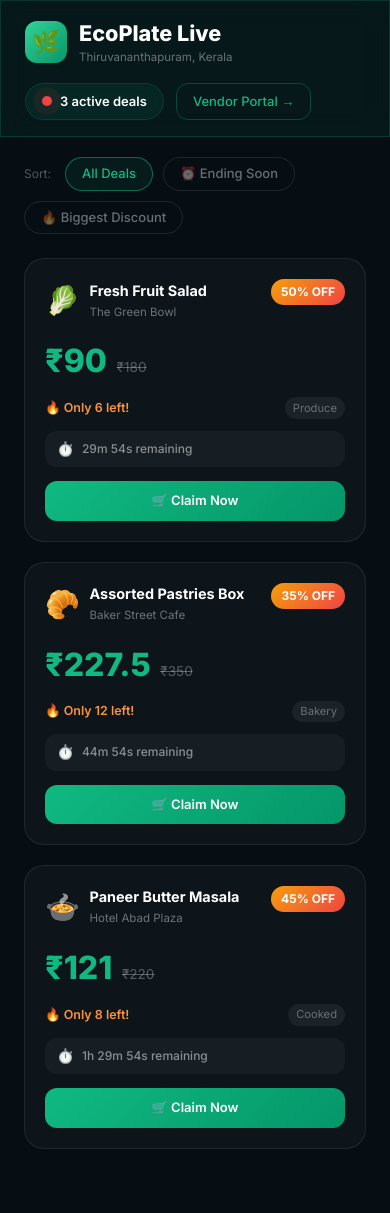
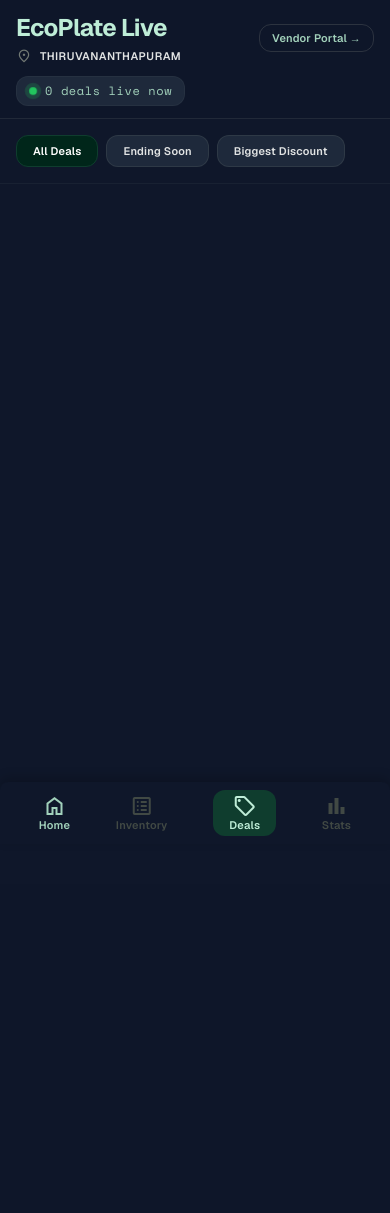
Before and after one commit to Athul-Titus/codex, a Flask app: page / in a window 390 px wide. After the commit the page ends 836 px from the top, so only its background shows below. Run offline with Flask 3, Linux system fonts and the light colour scheme; some libraries are stand-ins or nearby versions.

Commit message:
feat: create consumer feed template with live deal display and claim modal

```diff
--- a/ecoplate/templates/feed.html
+++ b/ecoplate/templates/feed.html
@@ -1,161 +1,202 @@
 <!DOCTYPE html>
-<html lang="en">
+<html class="dark" lang="en">
 <head>
-  <meta charset="UTF-8" />
-  <meta name="viewport" content="width=device-width, initial-scale=1.0" />
-  <title>EcoPlate Live — Thiruvananthapuram</title>
-  <meta name="description" content="EcoPlate Live Feed — Discover surplus food deals near you in Thiruvananthapuram. Save money, reduce waste." />
-  <link rel="preconnect" href="https://fonts.googleapis.com" />
-  <link href="https://fonts.googleapis.com/css2?family=Inter:wght@300;400;500;600;700;800&display=swap" rel="stylesheet" />
-  <script src="https://cdn.tailwindcss.com"></script>
-  <style>
-    * { font-family: 'Inter', sans-serif; box-sizing: border-box; }
-    body { background: #060e14; min-height: 100vh; color: #fff; }
+<meta charset="utf-8"/>
+<meta content="width=device-width, initial-scale=1.0" name="viewport"/>
+<title>EcoPlate Live — Consumer Feed</title>
+<meta name="description" content="EcoPlate Live Feed — Discover surplus food deals near you in Thiruvananthapuram. Save money, reduce waste." />
+<script src="https://cdn.tailwindcss.com?plugins=forms,container-queries"></script>
+<link href="https://fonts.googleapis.com/css2?family=Material+Symbols+Outlined:wght,FILL@100..700,0..1&display=swap" rel="stylesheet"/>
+<link href="https://fonts.googleapis.com" rel="preconnect"/>
+<link crossorigin="" href="https://fonts.gstatic.com" rel="preconnect"/>
+<link href="https://fonts.googleapis.com/css2?family=Geist:wght@400;600;700&family=Space+Mono:wght@400;700&display=swap" rel="stylesheet"/>
+<script id="tailwind-config">
+  tailwind.config = {
+    darkMode: "class",
+    theme: {
+      extend: {
+        "colors": {
+          "on-secondary-fixed": "#410000",
+          "primary-fixed": "#beedd7",
+          "surface-tint": "#3b6756",
+          "on-secondary-fixed-variant": "#930002",
+          "on-tertiary-fixed-variant": "#214f41",
+          "surface-variant": "#e1e3e3",
+          "surface-dim": "#d9dada",
+          "error-container": "#ffdad6",
+          "on-secondary-container": "#fffbff",
+          "primary-fixed-dim": "#a2d1bb",
+          "on-primary": "#ffffff",
+          "on-surface": "#191c1c",
+          "on-tertiary-fixed": "#002118",
+          "surface-container-high": "#e7e8e8",
+          "inverse-primary": "#a2d1bb",
+          "on-background": "#191c1c",
+          "on-tertiary-container": "#7aa897",
+          "on-primary-fixed-variant": "#234f3f",
+          "on-error-container": "#93000a",
+          "on-secondary": "#ffffff",
+          "on-tertiary": "#ffffff",
+          "outline": "#717974",
+          "secondary-container": "#dc3225",
+          "tertiary": "#00261c",
+          "primary-container": "#0f3d2e",
+          "surface-container-low": "#f3f4f4",
+          "tertiary-fixed": "#bcedda",
+          "tertiary-fixed-dim": "#a1d1bf",
+          "primary": "#00261a",
+          "error": "#ba1a1a",
+          "on-error": "#ffffff",
+          "on-surface-variant": "#414944",
+          "inverse-surface": "#2e3131",
+          "on-primary-fixed": "#002116",
+          "surface-container-highest": "#e1e3e3",
+          "outline-variant": "#c0c8c3",
+          "surface": "#f8f9f9",
+          "surface-container-lowest": "#ffffff",
+          "secondary-fixed": "#ffdad5",
+          "surface-bright": "#f8f9f9",
+          "background": "#f8f9f9",
+          "secondary": "#b8130e",
+          "inverse-on-surface": "#f0f1f1",
+          "secondary-fixed-dim": "#ffb4a9",
+          "on-primary-container": "#7ba894",
+          "surface-container": "#edeeee",
+          "tertiary-container": "#0c3d30"
+        },
+        "borderRadius": {
+          "DEFAULT": "0.125rem",
+          "lg": "0.25rem",
+          "xl": "0.5rem",
+          "full": "0.75rem"
+        },
+        "spacing": {
+          "stack-gap-sm": "8px",
+          "stack-gap-lg": "32px",
+          "container-padding": "24px",
+          "gutter": "16px",
+          "stack-gap-md": "16px",
+          "sidebar-width": "260px",
+          "unit": "4px"
+        },
+        "fontFamily": {
+          "label-sm": ["Geist"],
+          "display-metrics": ["Geist"],
+          "headline-md": ["Geist"],
+          "headline-lg-mobile": ["Geist"],
+          "body-md": ["Geist"],
+          "headline-lg": ["Geist"],
+          "body-lg": ["Geist"],
+          "label-mono": ["Space Mono"]
+        },
+        "fontSize": {
+          "label-sm": ["11px", {"lineHeight": "14px", "letterSpacing": "0.02em", "fontWeight": "600"}],
+          "display-metrics": ["48px", {"lineHeight": "1.1", "letterSpacing": "-0.02em", "fontWeight": "700"}],
+          "headline-md": ["24px", {"lineHeight": "32px", "fontWeight": "600"}],
+          "headline-lg-mobile": ["24px", {"lineHeight": "32px", "fontWeight": "600"}],
+          "body-md": ["14px", {"lineHeight": "20px", "fontWeight": "400"}],
+          "headline-lg": ["32px", {"lineHeight": "40px", "letterSpacing": "-0.01em", "fontWeight": "600"}],
+          "body-lg": ["16px", {"lineHeight": "24px", "fontWeight": "400"}],
+          "label-mono": ["12px", {"lineHeight": "16px", "letterSpacing": "0.05em", "fontWeight": "500"}]
+        }
+      },
+    },
+  }
+</script>
+<style>
+    body { background-color: #0f172a; color: #f8fafc; }
+    .pulse-dot { animation: pulse 2s infinite; }
+    @keyframes pulse {
+        0% { transform: scale(0.95); box-shadow: 0 0 0 0 rgba(34, 197, 94, 0.7); }
+        70% { transform: scale(1); box-shadow: 0 0 0 6px rgba(34, 197, 94, 0); }
+        100% { transform: scale(0.95); box-shadow: 0 0 0 0 rgba(34, 197, 94, 0); }
+    }
+    .pulse-text { animation: pulse-text 2s infinite; }
+    @keyframes pulse-text { 0% { opacity: 1; } 50% { opacity: 0.6; } 100% { opacity: 1; } }
+    .hide-scrollbar::-webkit-scrollbar { display: none; }
+    .hide-scrollbar { -ms-overflow-style: none; scrollbar-width: none; }
+    .countdown.urgent { animation: pulse-text 1s step-start infinite; color: #ef4444; }
+    #claim-modal { display: none; }
+    #claim-modal.open { display: flex; }
+</style>
+<style>body { min-height: max(884px, 100dvh); }</style>
+</head>
+<body class="antialiased pb-24 font-body-md">
 
-    .glass { background: rgba(16,185,129,.06); backdrop-filter: blur(14px); border: 1px solid rgba(16,185,129,.18); }
-    .glass-card { background: rgba(255,255,255,.03); backdrop-filter: blur(10px); border: 1px solid rgba(255,255,255,.08); }
-
-    /* Deal card */
-    .deal-card {
-      background: rgba(255,255,255,.03);
-      border: 1px solid rgba(255,255,255,.08);
-      border-radius: 1.25rem;
-      padding: 1.25rem;
-      transition: transform .25s ease, border-color .25s ease, box-shadow .25s ease;
-    }
-    .deal-card:hover {
-      transform: translateY(-4px);
-      border-color: rgba(16,185,129,.35);
-      box-shadow: 0 16px 40px rgba(16,185,129,.12);
-    }
-    .deal-card.expired {
-      opacity: .4;
-      filter: grayscale(.6);
-    }
-    .deal-card.expired:hover { transform: none; border-color: rgba(255,255,255,.08); box-shadow: none; }
-
-    /* Live pulse */
-    .live-dot {
-      width:10px; height:10px; border-radius:50%; background:#ef4444;
-      animation: livering 1.5s infinite;
-    }
-    @keyframes livering {
-      0%   { box-shadow: 0 0 0 0 rgba(239,68,68,.6); }
-      70%  { box-shadow: 0 0 0 10px rgba(239,68,68,0); }
-      100% { box-shadow: 0 0 0 0 rgba(239,68,68,0); }
-    }
-
-    /* Filter chips */
-    .chip {
-      padding: .375rem 1rem; border-radius: 99px; font-size: .8125rem; font-weight: 500;
-      border: 1px solid rgba(255,255,255,.1); color: rgba(255,255,255,.4);
-      cursor: pointer; transition: all .2s; background: transparent;
-    }
-    .chip:hover, .chip.active {
-      border-color: rgba(16,185,129,.5); color: #10b981;
-      background: rgba(16,185,129,.08);
-    }
-
-    /* OFF badge */
-    .off-badge {
-      background: linear-gradient(135deg,#f59e0b,#ef4444);
-      font-size: .75rem; font-weight: 700; color: #fff;
-      padding: .25rem .625rem; border-radius: 99px;
-      display: inline-block; white-space: nowrap;
-    }
-
-    /* Claim button */
-    .claim-btn {
-      background: linear-gradient(135deg,#10b981,#059669);
-      color: #fff; font-weight: 600; font-size: .8125rem;
-      border-radius: .75rem; padding: .625rem 1rem;
-      border: none; cursor: pointer; width: 100%;
-      transition: all .2s;
-    }
-    .claim-btn:hover { transform: translateY(-2px); box-shadow: 0 6px 20px rgba(16,185,129,.35); }
-    .claim-btn:disabled { background: rgba(255,255,255,.08); transform: none; box-shadow: none; cursor: not-allowed; color: rgba(255,255,255,.35); }
-
-    /* Countdown */
-    .countdown { font-size: .75rem; font-weight: 500; color: rgba(255,255,255,.5); }
-    .countdown.urgent { color: #ef4444; animation: blink 1s step-start infinite; }
-    @keyframes blink { 0%,100%{opacity:1} 50%{opacity:.35} }
-
-    /* Modal */
-    #claim-modal { display: none; position: fixed; inset: 0; z-index: 999; background: rgba(0,0,0,.75); backdrop-filter: blur(8px); align-items: center; justify-content: center; padding: 1.5rem; }
-    #claim-modal.open { display: flex; }
-    .modal-box {
-      background: #0a1929; border: 1px solid rgba(16,185,129,.35);
-      border-radius: 1.5rem; padding: 2.5rem; max-width: 360px; width: 100%; text-align: center;
-    }
-
-    .pickup-code {
-      font-family: 'Courier New', monospace;
-      font-size: 2.5rem; font-weight: 700; color: #10b981;
-      letter-spacing: .4em;
-    }
-  </style>
-</head>
-<body>
-
-<!-- HEADER -->
-<header class="glass sticky top-0 z-50" style="border-bottom:1px solid rgba(16,185,129,.2)">
-  <div style="max-width:1200px;margin:0 auto;padding:1rem 1.5rem;display:flex;align-items:center;justify-content:space-between;gap:1rem;flex-wrap:wrap">
-    <div style="display:flex;align-items:center;gap:.75rem">
-      <div style="width:42px;height:42px;border-radius:12px;background:linear-gradient(135deg,#34d399,#059669);display:flex;align-items:center;justify-content:center;font-size:1.4rem">&#x1F33F;</div>
-      <div>
-        <h1 style="font-size:1.35rem;font-weight:800;color:#fff;margin:0">EcoPlate Live</h1>
-        <p style="font-size:.72rem;color:rgba(255,255,255,.4);margin:0">Thiruvananthapuram, Kerala</p>
+<!-- Header -->
+<header class="sticky top-0 z-40 bg-[#0f172a]/90 backdrop-blur-md border-b border-outline/20 px-4 py-3">
+  <div class="flex items-center justify-between">
+    <div class="flex flex-col gap-1">
+      <h1 class="font-headline-lg-mobile text-headline-lg-mobile text-primary-fixed font-bold tracking-tight">EcoPlate Live</h1>
+      <div class="flex items-center gap-2">
+        <span class="material-symbols-outlined text-[16px] text-outline">location_on</span>
+        <span class="font-label-sm text-label-sm text-surface-variant uppercase tracking-wider">Thiruvananthapuram</span>
       </div>
     </div>
-    <div style="display:flex;align-items:center;gap:.75rem;flex-wrap:wrap">
-      <div class="glass" style="display:flex;align-items:center;gap:.5rem;padding:.5rem 1rem;border-radius:99px">
-        <div class="live-dot"></div>
-        <span style="font-size:.8125rem;font-weight:600;color:#fff"><span id="deal-count">0</span> active deals</span>
-      </div>
-      <a href="/vendor" style="font-size:.8125rem;color:#10b981;border:1px solid rgba(16,185,129,.3);padding:.5rem 1rem;border-radius:.75rem;text-decoration:none;font-weight:500;transition:all .2s"
-         onmouseover="this.style.background='rgba(16,185,129,.08)'"
-         onmouseout="this.style.background=''">Vendor Portal &#x2192;</a>
-    </div>
+    <a href="/vendor" class="font-label-sm text-label-sm text-primary-fixed-dim border border-outline/30 px-3 py-1.5 rounded-full hover:bg-[#1e293b] transition-colors">Vendor Portal →</a>
+  </div>
+  <div class="mt-3 flex items-center gap-2 bg-[#1e293b] rounded-full px-3 py-1.5 w-fit border border-outline/10">
+    <div class="w-2 h-2 rounded-full bg-green-500 pulse-dot"></div>
+    <span class="font-label-mono text-label-mono text-primary-fixed-dim"><span id="deal-count">0</span> deals live now</span>
   </div>
 </header>
 
-<!-- FILTER CHIPS -->
-<div style="max-width:1200px;margin:0 auto;padding:1.25rem 1.5rem .5rem;display:flex;align-items:center;gap:.625rem;flex-wrap:wrap">
-  <span style="font-size:.75rem;color:rgba(255,255,255,.3);margin-right:.25rem">Sort:</span>
-  <button id="chip-all"      class="chip active">All Deals</button>
-  <button id="chip-ending"   class="chip">&#x23F0; Ending Soon</button>
-  <button id="chip-discount" class="chip">&#x1F525; Biggest Discount</button>
+<!-- Filter Bar -->
+<div class="px-4 py-4 hide-scrollbar overflow-x-auto whitespace-nowrap border-b border-outline/10">
+  <div class="flex gap-2">
+    <button id="chip-all" class="bg-primary text-on-primary border border-primary-container px-4 py-2 rounded-full font-label-sm text-label-sm hover:bg-primary-container transition-colors">All Deals</button>
+    <button id="chip-ending" class="bg-[#1e293b] text-surface-variant border border-outline/20 px-4 py-2 rounded-full font-label-sm text-label-sm hover:bg-[#1e293b]/80 transition-colors">Ending Soon</button>
+    <button id="chip-discount" class="bg-[#1e293b] text-surface-variant border border-outline/20 px-4 py-2 rounded-full font-label-sm text-label-sm hover:bg-[#1e293b]/80 transition-colors">Biggest Discount</button>
+  </div>
 </div>
 
-<!-- FEED GRID -->
-<main style="max-width:1200px;margin:0 auto;padding:1rem 1.5rem 4rem">
-  <div id="deals-grid" style="display:grid;grid-template-columns:repeat(auto-fill,minmax(300px,1fr));gap:1.25rem"></div>
-  <div id="empty-state" style="display:none;text-align:center;padding:5rem 1rem">
-    <div style="font-size:3.5rem;margin-bottom:1rem">&#x1F331;</div>
-    <p style="color:rgba(255,255,255,.4);font-size:1.1rem;font-weight:500;margin:0 0 .4rem">No active deals right now.</p>
-    <p style="color:rgba(255,255,255,.25);font-size:.85rem;margin:0">Restaurants update regularly — check back soon!</p>
+<!-- Main Content -->
+<main class="p-4 space-y-4">
+  <div id="deals-list"></div>
+  <div id="empty-state" style="display:none" class="flex flex-col items-center justify-center py-12 px-4 text-center border border-dashed border-outline/20 rounded-xl bg-[#1e293b]/50">
+    <span class="material-symbols-outlined text-4xl text-outline mb-4">search_off</span>
+    <h3 class="font-headline-md text-headline-md text-surface-variant mb-2" style="font-size:1.1rem">No active deals right now</h3>
+    <p class="font-body-md text-body-md text-outline">Check back soon — restaurants update regularly.</p>
   </div>
 </main>
 
-<!-- CLAIM MODAL -->
-<div id="claim-modal">
-  <div class="modal-box">
-    <div style="font-size:3rem;margin-bottom:1rem">&#x1F389;</div>
-    <h3 style="font-size:1.25rem;font-weight:700;color:#fff;margin:0 0 .4rem">Deal Claimed!</h3>
-    <p style="font-size:.8125rem;color:rgba(255,255,255,.4);margin:0 0 1.5rem">Show this code to the restaurant staff at pickup:</p>
+<!-- Bottom Navigation -->
+<nav class="fixed bottom-0 w-full z-50 rounded-t-xl bg-[#0f172a] shadow-[0_-4px_12px_rgba(0,0,0,0.2)] md:hidden flex justify-around items-center px-4 py-2">
+  <button class="flex flex-col items-center justify-center text-primary-fixed-dim">
+    <span class="material-symbols-outlined">home</span>
+    <span class="font-label-sm text-label-sm">Home</span>
+  </button>
+  <button class="flex flex-col items-center justify-center text-on-surface-variant hover:text-primary-fixed transition-colors">
+    <span class="material-symbols-outlined">list_alt</span>
+    <span class="font-label-sm text-label-sm">Inventory</span>
+  </button>
+  <button class="flex flex-col items-center justify-center bg-primary-container text-on-primary-container rounded-full px-4 py-1">
+    <span class="material-symbols-outlined text-primary-fixed">local_offer</span>
+    <span class="font-label-sm text-label-sm text-primary-fixed">Deals</span>
+  </button>
+  <button class="flex flex-col items-center justify-center text-on-surface-variant hover:text-primary-fixed transition-colors">
+    <span class="material-symbols-outlined">bar_chart</span>
+    <span class="font-label-sm text-label-sm">Stats</span>
+  </button>
+</nav>
 
-    <div style="background:rgba(16,185,129,.08);border:1px solid rgba(16,185,129,.3);border-radius:1rem;padding:1.5rem;margin-bottom:1.25rem">
-      <div class="pickup-code" id="pickup-code">0000</div>
-      <div id="modal-item" style="font-size:.75rem;color:rgba(255,255,255,.35);margin-top:.5rem"></div>
+<!-- Claim Modal -->
+<div class="fixed inset-0 z-50 bg-black/60 backdrop-blur-sm flex items-end sm:items-center justify-center p-0 sm:p-4" id="claim-modal">
+  <div class="bg-[#1e293b] w-full sm:w-96 rounded-t-2xl sm:rounded-2xl shadow-xl border border-outline/10 flex flex-col items-center p-6 relative">
+    <div class="w-12 h-1.5 bg-outline/30 rounded-full mb-6 sm:hidden"></div>
+    <button class="absolute top-4 right-4 text-outline hover:text-surface-variant" id="close-modal">
+      <span class="material-symbols-outlined">close</span>
+    </button>
+    <h3 class="font-headline-md text-headline-md text-white mb-2 font-semibold" style="font-size:1.1rem">Deal Claimed!</h3>
+    <p class="font-body-md text-body-md text-surface-variant mb-6 text-center" id="modal-item-name">Item at Vendor</p>
+    <div class="bg-white p-4 rounded-xl mb-6 shadow-inner w-48 h-48 flex items-center justify-center">
+      <span class="material-symbols-outlined text-6xl text-gray-400">qr_code_2</span>
     </div>
-
-    <div style="font-size:.75rem;color:rgba(255,255,255,.3);background:rgba(255,255,255,.04);border-radius:.875rem;padding:.875rem;margin-bottom:1.5rem">
-      &#x1F550; Valid until pickup. No online payment needed. Present this code to collect your meal.
+    <div class="flex items-center gap-3 bg-primary-container/30 px-4 py-3 rounded-lg border border-primary/20 w-full mb-4">
+      <span class="material-symbols-outlined text-primary-fixed">qr_code_scanner</span>
+      <span class="font-label-sm text-label-sm text-primary-fixed uppercase tracking-wider">Scan at counter to pick up</span>
     </div>
-
-    <button id="close-modal" class="claim-btn" style="background:linear-gradient(135deg,#10b981,#059669)">
-      Got it! &#x2713;
-    </button>
+    <p class="font-label-mono text-label-mono text-outline" id="modal-order-id">Order ID: #ECP-0000</p>
   </div>
 </div>
 
```
